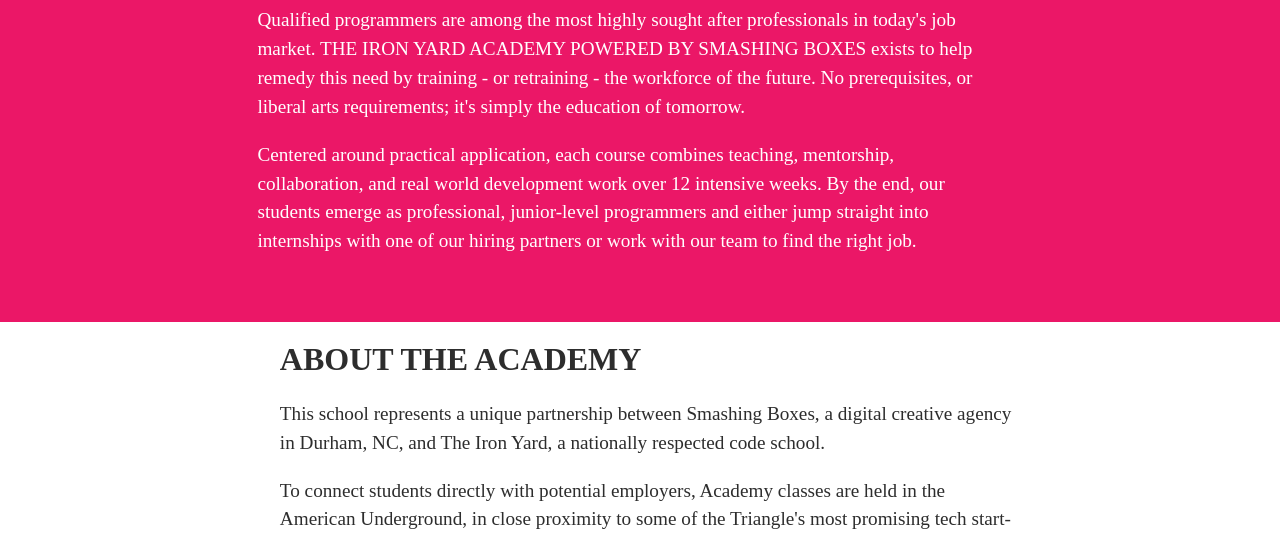
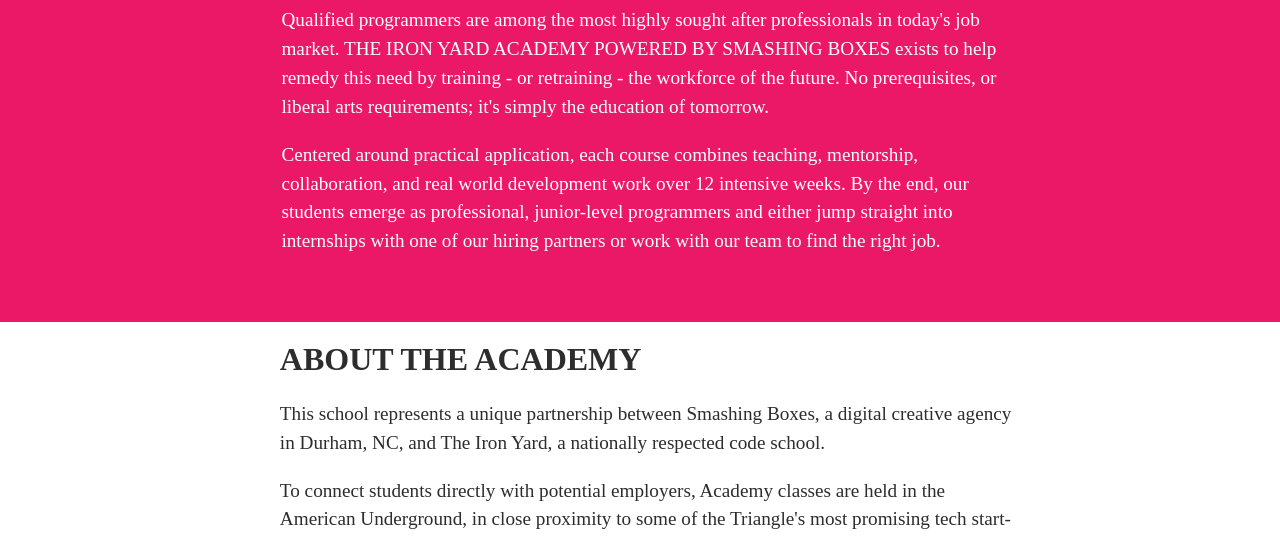
Before and after one commit to jahammo2/Homework-Day-1, a plain HTML site: page index.html in a window 1280 px wide. Shown: the part 672-1211 px from the top of the page. Drawn offline with Linux system fonts and the light colour scheme.

Commit message:
Trying a new branch

```diff
--- a/main.css
+++ b/main.css
@@ -16,6 +16,8 @@ body {
 	background-attachment: fixed;
 	z-index: -1;
 	position: relative;
+	left: 0;
+	right: 0;
 }
 
 /*#transparent {
@@ -153,7 +155,7 @@ div {
 
 #second {
 	margin-left: -1em;
-	padding: 4em 1.5em 4em 0;
+	padding: 4em 1.5em 4em 1.5em;
 }
 
 #second p {
```
Also changed, not shown: index.html (+1 -0 lines).
